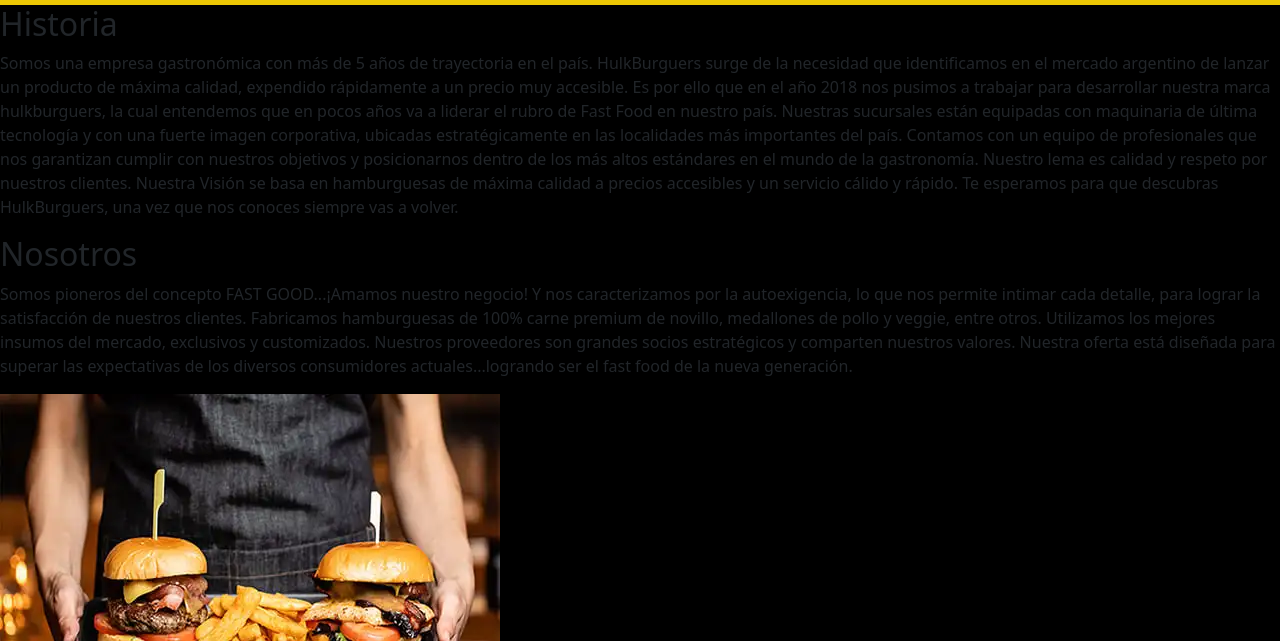
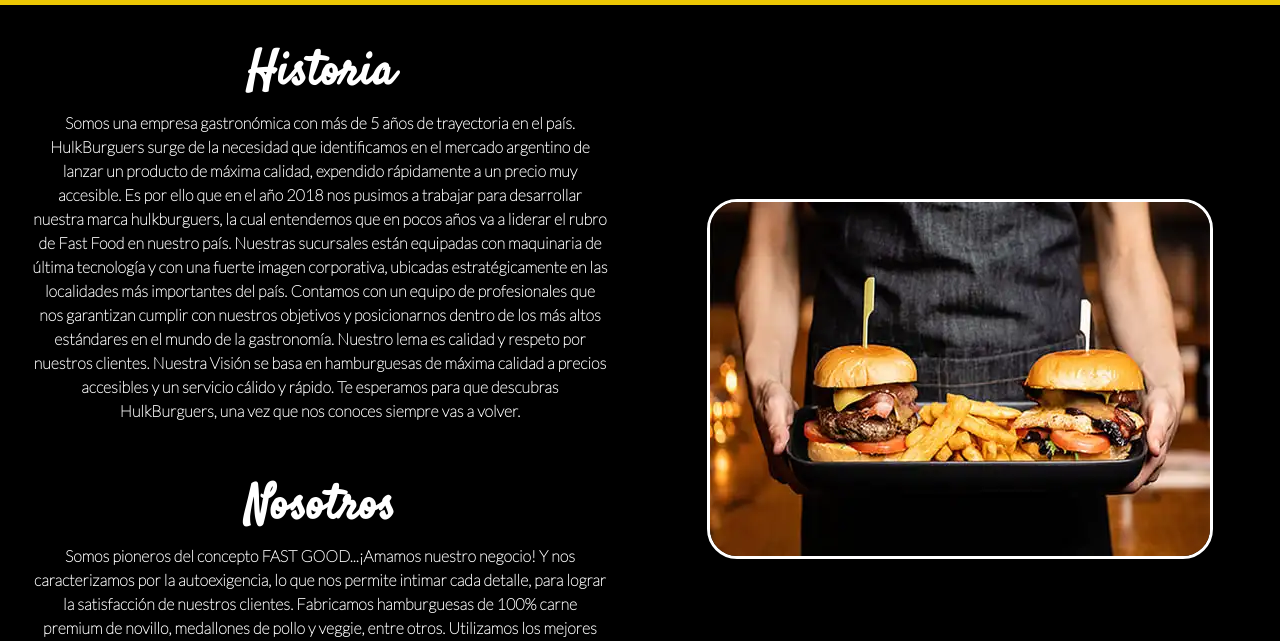
Before and after one commit to debora662/Hulkburguers, a website: page pages/nosotros.html in a window 1280 px wide. Shown: the part 159-800 px from the top of the page. Drawn offline with nearby package versions, Linux system fonts and the light colour scheme.

Commit message:
sass nosotros

```diff
--- a/scss/modulos/_index.scss
+++ b/scss/modulos/_index.scss
@@ -199,7 +199,7 @@
     font-size: 1.3rem;
 }
 
-/* Bootstrap css */
+/* Bootstrap scss */
 #bg_color {
     background-color: map-get($colores, "mostaza");
 
--- /dev/null
+++ b/scss/modulos/_nosotros.scss
@@ -0,0 +1,68 @@
+.container-article2 {
+    display: grid;
+    grid-template-columns: 1fr 1fr;
+    grid-template-rows: auto;
+    margin-bottom: 40px;
+
+    .art1 {
+      display: flex;
+      flex-direction: column;
+      justify-content: space-evenly;
+      align-items: center;
+      margin-top: 40px;
+
+      p {
+        text-align: center;
+        font-family: $font-lato;
+        color: map-get($colores, "blanco");
+        font-weight: 800;
+        width: 90%;
+      }
+
+      h2 {
+        font-family: $font-saty;
+        color: map-get($colores, "blanco");
+        font-weight: 600;
+        font-size: 3rem;
+      }
+    }
+
+    .art2 {
+      display: flex;
+      flex-direction: column;
+      justify-content: space-evenly;
+      align-items: center;
+      margin-top: 40px;
+      order: 2;
+
+      p {
+        text-align: center;
+        font-family: $font-lato;
+        color: map-get($colores, "blanco");
+        font-weight: 800;
+        width: 90%;
+      }
+
+      h2 {
+        color: map-get($colores, "blanco");
+        font-family: $font-saty;
+        font-size: 3rem;
+        font-weight: 600;
+      }
+    }
+
+    .art3 {
+      grid-column: 2 / span 1;
+      grid-row: 1 / span 2;
+      display: flex;
+      flex-direction: column;
+      align-items: center;
+      justify-content: center;
+
+      img {
+        border-radius: 30px;
+        border: solid 0.2rem map-get($colores, "blanco");
+        max-width: 90%;
+      }
+    }
+  }
--- a/scss/styles.scss
+++ b/scss/styles.scss
@@ -1,6 +1,7 @@
 @import "./modulos/variables";
 @import "./modulos/mixin";
 @import "./modulos/index";
+@import "./modulos/nosotros";
 @import "./modulos/animaciones";
 
 
```
Also changed, not shown: css/styles.css, 1 other file.
